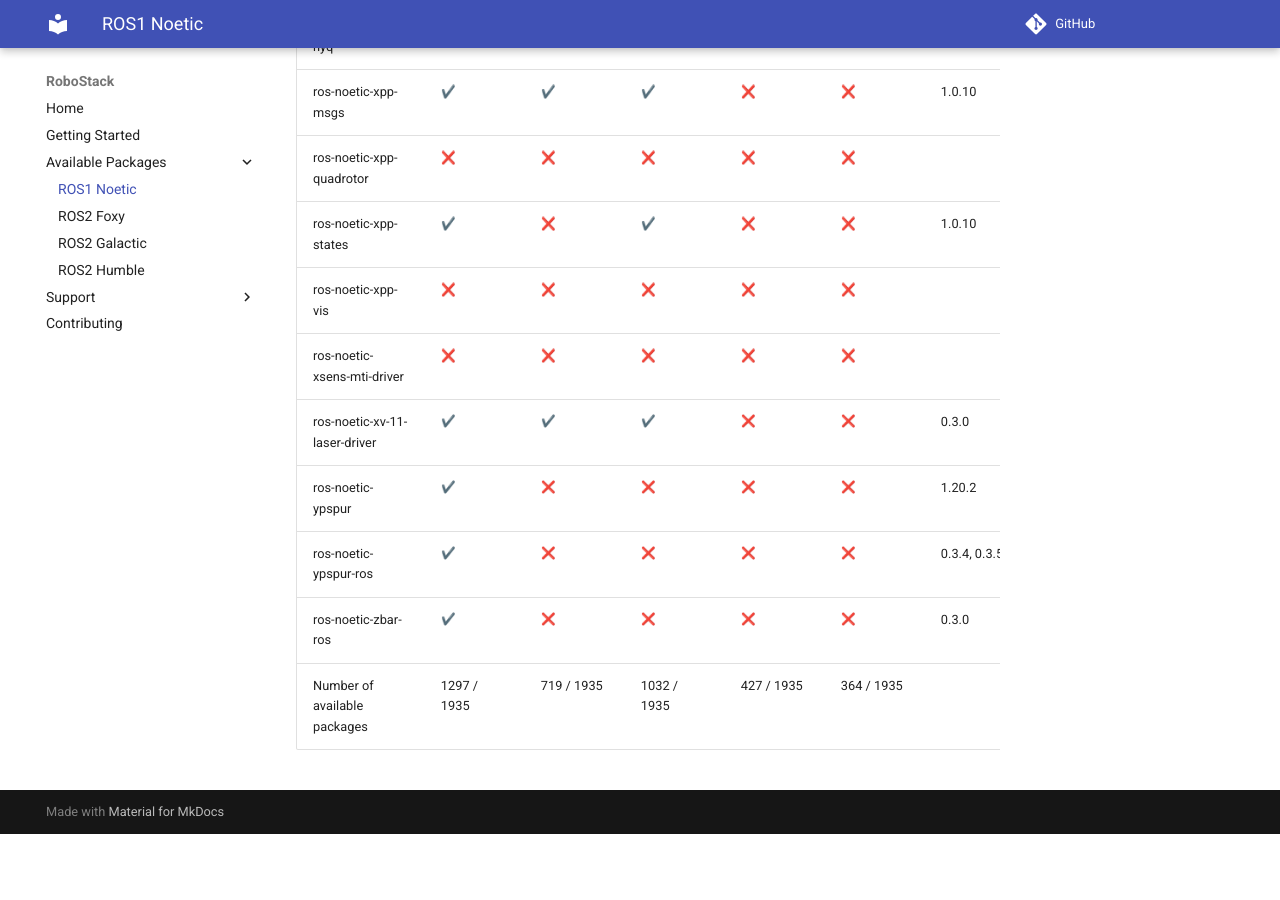
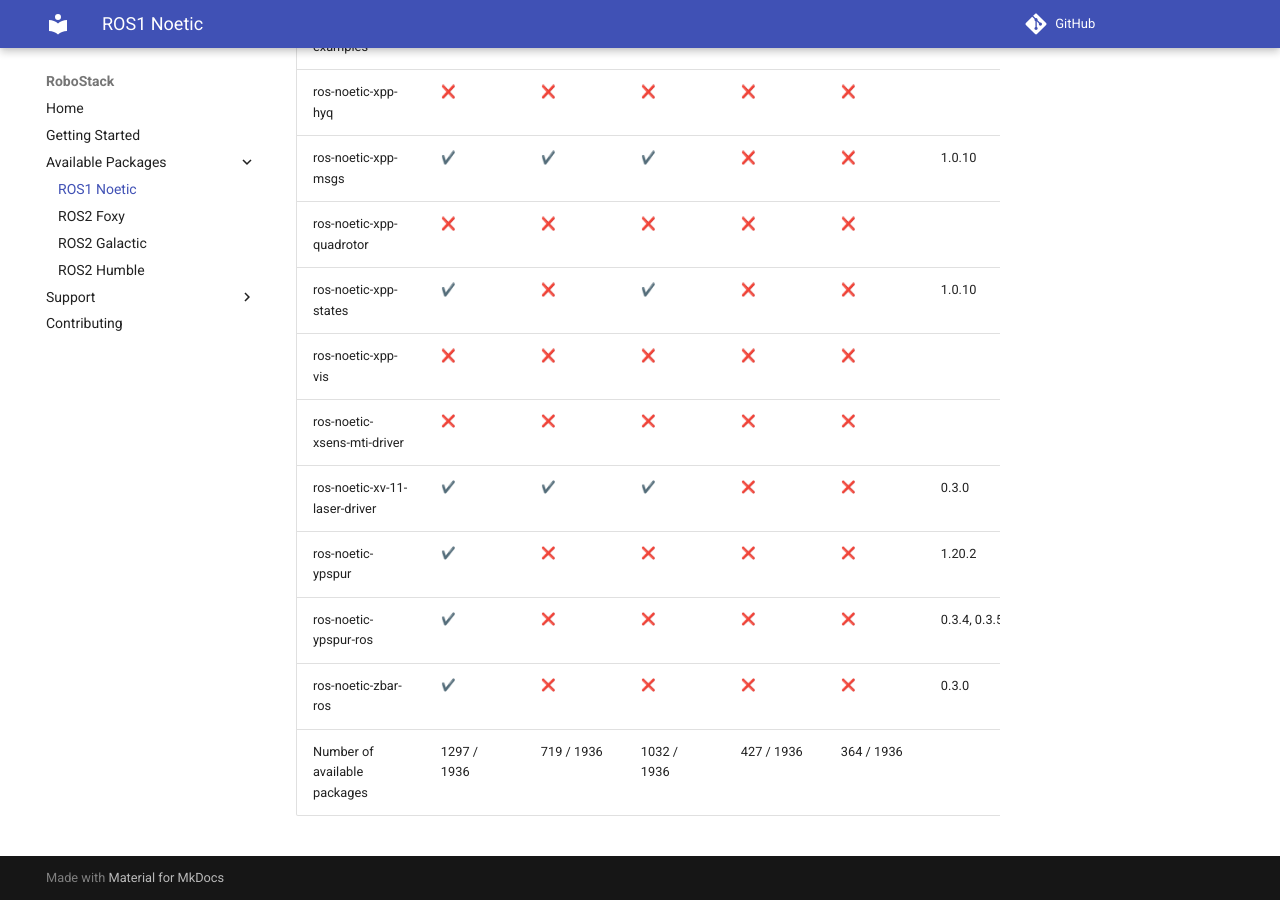
Before and after one commit to RoboStack/robostack.github.io, an MkDocs documentation site: the page built from docs/noetic.md, in a window 1280 px wide and 900 px high, scrolled down 141418 px. Built offline with MkDocs 1.6.1 and Material for MkDocs 9.7.7, drawn with Linux system fonts in a browser that asks for light colours; emoji names are drawn with the system emoji font; comment, search, counter and statistics services are not loaded; before the commit the page ends 142252 px from its top, so only the background shows below that.

Commit message:
Update tables

```diff
--- a/docs/noetic.md
+++ b/docs/noetic.md
@@ -1935,4 +1936,4 @@
 | ros-noetic-ypspur | :heavy_check_mark: { data-sort='1' } | :x: { data-sort='0' } | :x: { data-sort='0' } | :x: { data-sort='0' } | :x: { data-sort='0' } | 1.20.2  |
 | ros-noetic-ypspur-ros | :heavy_check_mark: { data-sort='1' } | :x: { data-sort='0' } | :x: { data-sort='0' } | :x: { data-sort='0' } | :x: { data-sort='0' } | 0.3.4, 0.3.5  |
 | ros-noetic-zbar-ros | :heavy_check_mark: { data-sort='1' } | :x: { data-sort='0' } | :x: { data-sort='0' } | :x: { data-sort='0' } | :x: { data-sort='0' } | 0.3.0  |
-| Number of available packages |  1297 / 1935 | 719 / 1935 | 1032 / 1935 | 427 / 1935 | 364 / 1935 |
+| Number of available packages |  1297 / 1936 | 719 / 1936 | 1032 / 1936 | 427 / 1936 | 364 / 1936 |
```
Also changed, not shown: other parts of docs/noetic.md (+1 -0 lines).
